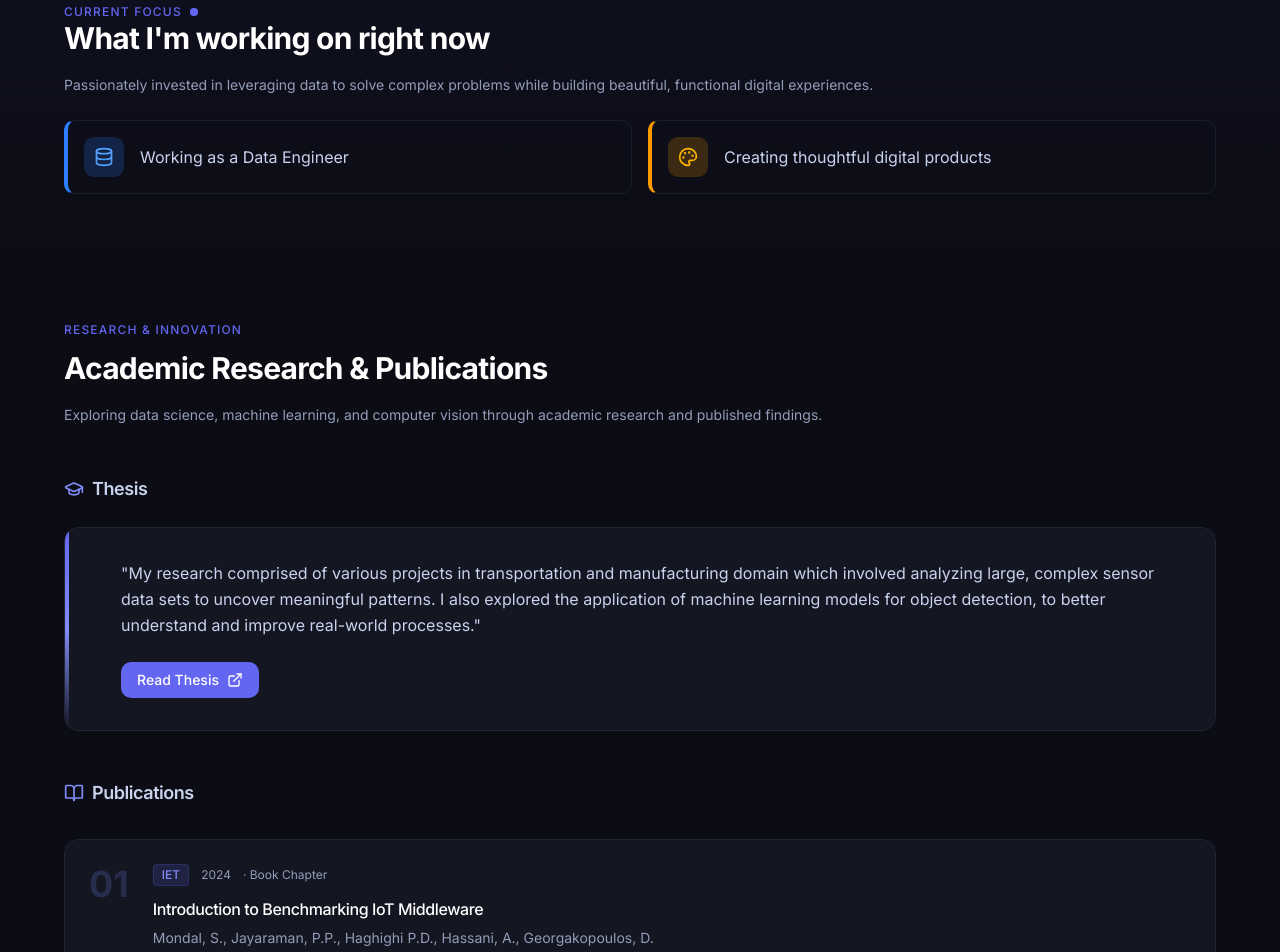
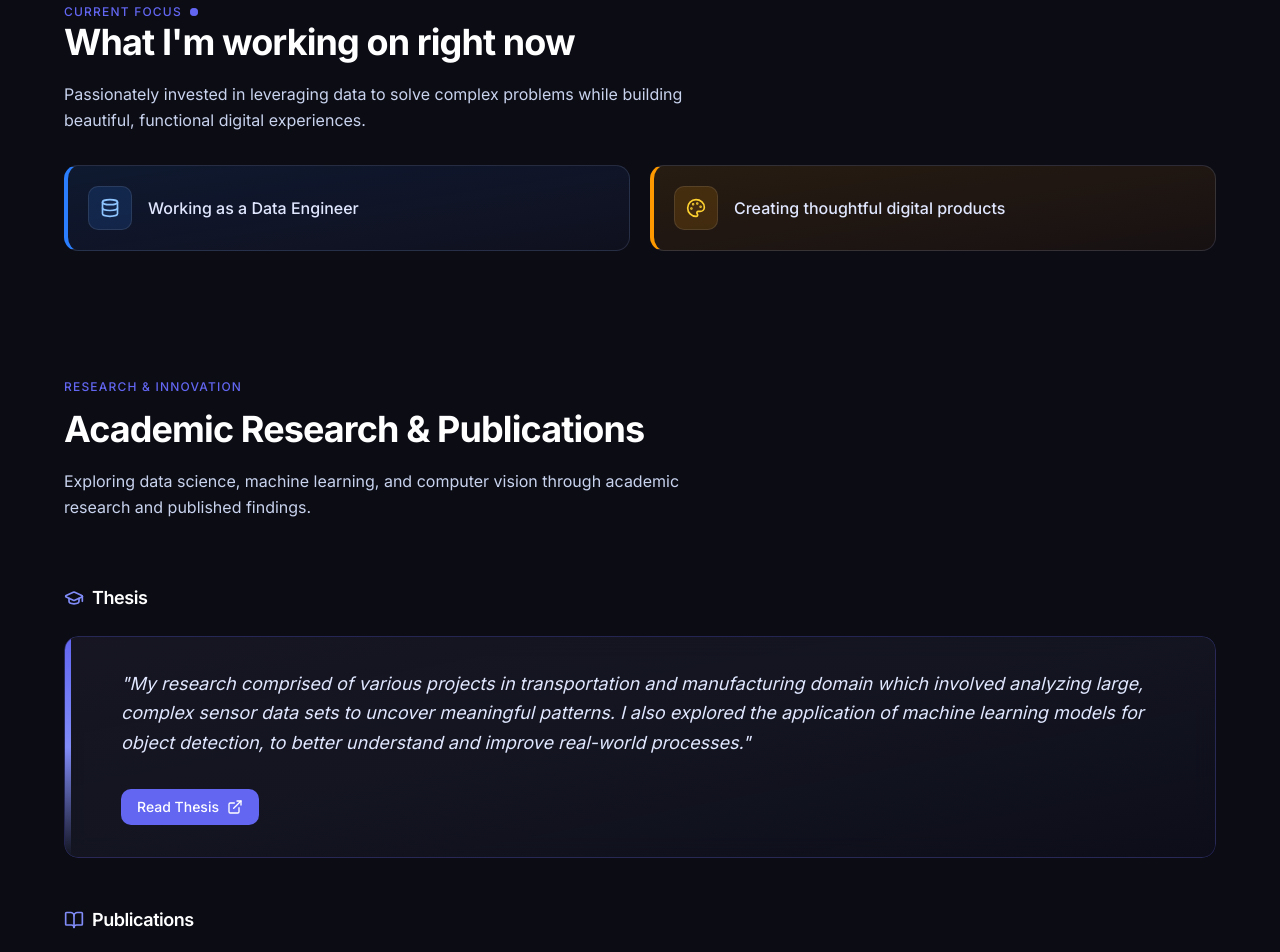
Before and after one commit to Ekta-07/Portfolio, a Next.js app: page / in a window 1280 px wide. Shown: the part 860-1812 px from the top of the page. Built offline with nearby package versions, Linux system fonts and the light colour scheme.

Commit message:
feat: Update section layouts and styles for improved visual consistency and appeal

```diff
--- a/components/sections/ArtGallerySection.tsx
+++ b/components/sections/ArtGallerySection.tsx
@@ -14,14 +14,14 @@ export function ArtGallerySection({ artPieces }: ArtGallerySectionProps) {
   const thumbnails = artPieces.slice(1);
 
   return (
-    <section className="py-16 px-6">
-      <div className="max-w-6xl mx-auto">
-        <div className="mb-12">
+    <section className="py-16 px-6 relative overflow-hidden">
+      <div className="max-w-6xl mx-auto relative z-10">
+        <div className="mb-16">
           <p className="text-xs font-medium tracking-widest text-[#6366F1] uppercase mb-3">Creative Expression</p>
-          <h2 className="text-2xl md:text-3xl font-bold text-white mb-4 leading-tight">
+          <h2 className="text-3xl md:text-4xl font-bold text-white mb-4 leading-tight">
             Digital Art & Visual Design
           </h2>
-          <p className="text-[#939DB8] text-sm leading-relaxed">
+          <p className="text-[#C9D3EE] text-base leading-relaxed max-w-2xl">
             Exploring the intersection of creativity, technology, and visual storytelling through digital art.
           </p>
         </div>
@@ -31,7 +31,7 @@ export function ArtGallerySection({ artPieces }: ArtGallerySectionProps) {
           {/* Featured - Left column (60%) */}
           <div className="md:col-span-3">
             <SpotlightCard className="h-full">
-              <div className="group overflow-hidden rounded-xl bg-[#171926]/80 backdrop-blur-sm border border-[#727DA1]/10 hover:border-[#6366F1]/25 transition-all h-full cursor-pointer">
+              <div className="group overflow-hidden rounded-xl bg-gradient-to-br from-[#1A1826]/80 via-[#171926]/70 to-[#0F0F1E]/60 backdrop-blur-md border border-[#6366F1]/20 hover:border-[#6366F1]/40 transition-all h-full cursor-pointer">
                 <div className="aspect-[3/4] bg-[#1E2133] relative overflow-hidden">
                   <Image
                     src={featured.image}
@@ -60,10 +60,10 @@ export function ArtGallerySection({ artPieces }: ArtGallerySectionProps) {
           </div>
 
           {/* Thumbnails - Right column (40%) */}
-          <div className="md:col-span-2 flex flex-col gap-4">
+          <div className="md:col-span-2 flex flex-col gap-6">
             {thumbnails.map((art) => (
               <SpotlightCard key={art.id} className="flex-1">
-                <div className="group overflow-hidden rounded-xl bg-[#171926]/80 backdrop-blur-sm border border-[#727DA1]/10 hover:border-[#6366F1]/25 transition-all h-full cursor-pointer">
+                <div className="group overflow-hidden rounded-xl bg-gradient-to-br from-[#1A1826]/70 via-[#171926]/60 to-[#0F0F1E]/50 backdrop-blur-md border border-[#6366F1]/20 hover:border-[#6366F1]/40 transition-all h-full cursor-pointer">
                   <div className="aspect-[4/3] bg-[#1E2133] relative overflow-hidden">
                     <Image
                       src={art.image}
--- a/components/sections/BlogSection.tsx
+++ b/components/sections/BlogSection.tsx
@@ -11,17 +11,17 @@ interface BlogSectionProps {
 export function BlogSection({ blogs }: BlogSectionProps) {
 
   return (
-    <section className="py-16 px-6 relative">
+    <section className="py-16 px-6 relative overflow-hidden">
       {/* Top border gradient separator */}
       <div className="absolute top-0 left-0 right-0 h-px bg-gradient-to-r from-transparent via-[#6366F1]/50 to-transparent" />
 
       <div className="max-w-6xl mx-auto">
-        <div className="mb-12">
+        <div className="mb-16">
           <p className="text-xs font-medium tracking-widest text-[#6366F1] uppercase mb-3">Blog & Insights</p>
-          <h2 className="text-2xl md:text-3xl font-bold text-white mb-4 leading-tight">
+          <h2 className="text-3xl md:text-4xl font-bold text-white mb-4 leading-tight">
             Latest Articles & Thoughts
           </h2>
-          <p className="text-[#939DB8] text-sm leading-relaxed">
+          <p className="text-[#C9D3EE] text-base leading-relaxed max-w-2xl">
             In-depth guides, technical insights, and reflections on data engineering, product development, and technology.
           </p>
         </div>
--- a/components/sections/CurrentFocusSection.tsx
+++ b/components/sections/CurrentFocusSection.tsx
@@ -11,8 +11,6 @@ export function CurrentFocusSection() {
 
   return (
     <section className="py-16 px-6 relative overflow-hidden">
-      {/* Subtle gradient background */}
-      <div className="absolute inset-0 bg-gradient-to-b from-[#6366F1]/5 to-transparent pointer-events-none" />
 
       <div className="max-w-6xl mx-auto relative z-10">
         {/* Header Section */}
@@ -28,37 +26,37 @@ export function CurrentFocusSection() {
         </FadeIn>
 
         <FadeIn direction="up" delay={0.2}>
-          <h2 className="text-2xl md:text-3xl font-bold text-white mb-4 leading-tight">
+          <h2 className="text-3xl md:text-4xl font-bold text-white mb-4 leading-tight">
             What I'm working on right now
           </h2>
         </FadeIn>
 
         <FadeIn direction="up" delay={0.3}>
-          <p className="text-[#939DB8] text-sm leading-relaxed mb-6">
+          <p className="text-[#C9D3EE] text-base leading-relaxed mb-8 max-w-2xl">
             Passionately invested in leveraging data to solve complex problems while building beautiful, functional digital experiences.
           </p>
         </FadeIn>
 
         {/* Focus Items - Cards with Left Border Accent */}
-        <div className="grid grid-cols-1 md:grid-cols-2 gap-4">
+        <div className="grid grid-cols-1 md:grid-cols-2 gap-5">
           {focusItems.map((item, index) => {
             const isDataEngineer = index === 0;
-            const bgColor = isDataEngineer ? 'bg-blue-500/20' : 'bg-amber-500/20';
-            const iconColor = isDataEngineer ? 'text-blue-400' : 'text-amber-400';
+            const bgGradient = isDataEngineer ? 'bg-gradient-to-br from-blue-500/12 to-[#6366F1]/5' : 'bg-gradient-to-br from-amber-500/12 to-orange-500/5';
             const borderColor = isDataEngineer ? 'border-l-blue-500' : 'border-l-amber-500';
-            const hoverBg = isDataEngineer ? 'hover:bg-blue-500/10' : 'hover:bg-amber-500/10';
+            const iconBg = isDataEngineer ? 'bg-blue-500/15' : 'bg-amber-500/15';
+            const iconColor = isDataEngineer ? 'text-blue-300' : 'text-amber-300';
 
             return (
               <FadeIn key={index} direction="left" delay={0.4 + index * 0.1}>
-                <div className={`flex items-center gap-4 p-4 rounded-lg border border-[#727DA1]/15 border-l-4 ${borderColor} transition-all ${hoverBg} hover:border-[#6366F1]/30`}>
-                  <div className={`flex-shrink-0 w-10 h-10 rounded-lg ${bgColor} flex items-center justify-center`}>
+                <div className={`flex items-center gap-4 p-5 rounded-xl border border-[#727DA1]/25 border-l-4 ${borderColor} ${bgGradient} backdrop-blur-sm transition-all hover:border-[#727DA1]/50 hover:bg-white/5`}>
+                  <div className={`flex-shrink-0 w-11 h-11 rounded-lg ${iconBg} flex items-center justify-center border border-white/10`}>
                     {isDataEngineer ? (
                       <Database className={`w-5 h-5 ${iconColor}`} />
                     ) : (
                       <Palette className={`w-5 h-5 ${iconColor}`} />
                     )}
                   </div>
-                  <p className="text-[#C9D3EE] text-base flex-1">{item}</p>
+                  <p className="text-[#E0E7FF] text-base font-medium flex-1">{item}</p>
                 </div>
               </FadeIn>
             );
--- a/components/sections/ResearchSection.tsx
+++ b/components/sections/ResearchSection.tsx
@@ -9,15 +9,15 @@ interface ResearchSectionProps {
 export function ResearchSection({ research }: ResearchSectionProps) {
 
   return (
-    <section className="py-16 px-6">
+    <section className="py-16 px-6 relative overflow-hidden">
       <div className="max-w-6xl mx-auto">
         {/* Section Heading */}
-        <div className="mb-12">
+        <div className="mb-16">
           <p className="text-xs font-medium tracking-widest text-[#6366F1] uppercase mb-3">Research & Innovation</p>
-          <h2 className="text-2xl md:text-3xl font-bold text-white mb-4 leading-tight">
+          <h2 className="text-3xl md:text-4xl font-bold text-white mb-4 leading-tight">
             Academic Research & Publications
           </h2>
-          <p className="text-[#939DB8] text-sm leading-relaxed">
+          <p className="text-[#C9D3EE] text-base leading-relaxed max-w-2xl">
             Exploring data science, machine learning, and computer vision through academic research and published findings.
           </p>
         </div>
@@ -26,14 +26,14 @@ export function ResearchSection({ research }: ResearchSectionProps) {
         <div className="mb-12">
           <div className="flex items-center gap-2 mb-6">
             <GraduationCap className="w-5 h-5 text-[#818CF8]" />
-            <h3 className="text-lg font-semibold text-[#C9D3EE]">Thesis</h3>
+            <h3 className="text-lg font-semibold text-white">Thesis</h3>
           </div>
           <SpotlightCard>
-            <div className="relative bg-[#171926]/80 backdrop-blur-sm border border-[#727DA1]/15 rounded-xl p-8 overflow-hidden group">
+            <div className="relative bg-gradient-to-br from-[#1A1826]/80 via-[#171926]/70 to-[#0F0F1E]/60 backdrop-blur-md border border-[#6366F1]/25 rounded-xl p-8 overflow-hidden group hover:border-[#6366F1]/40 transition-colors">
               {/* Left accent strip */}
-              <div className="absolute left-0 top-0 bottom-0 w-1 bg-gradient-to-b from-[#6366F1] via-[#818CF8] to-transparent" />
+              <div className="absolute left-0 top-0 bottom-0 w-1.5 bg-gradient-to-b from-[#6366F1] via-[#818CF8] to-transparent" />
 
-              <p className="text-[#C9D3EE] text-base leading-relaxed mb-6 pl-6">
+              <p className="text-[#E0E7FF] text-lg leading-relaxed mb-8 pl-6 italic">
                 "{research.description}"
               </p>
               {research.thesis.url && (
@@ -57,16 +57,16 @@ export function ResearchSection({ research }: ResearchSectionProps) {
         <div>
           <div className="flex items-center gap-2 mb-8">
             <BookOpen className="w-5 h-5 text-[#818CF8]" />
-            <h3 className="text-lg font-semibold text-[#C9D3EE]">Publications</h3>
+            <h3 className="text-lg font-semibold text-white">Publications</h3>
           </div>
           <div className="space-y-6">
             {research.publications.map((pub, index) => (
               <SpotlightCard key={pub.id}>
-                <div className="bg-[#171926]/80 backdrop-blur-sm border border-[#727DA1]/15 rounded-xl p-6 hover:border-[#6366F1]/30 transition-all group">
+                <div className="bg-gradient-to-br from-[#1A1826]/70 via-[#171926]/60 to-[#0F0F1E]/50 backdrop-blur-md border border-[#6366F1]/20 rounded-xl p-7 hover:border-[#6366F1]/40 transition-all group">
                   <div className="flex gap-6">
                     {/* Number Indicator */}
                     <div className="flex-shrink-0">
-                      <div className="text-4xl font-bold text-[#818CF8]/20 select-none">
+                      <div className="text-5xl font-black bg-gradient-to-b from-[#6366F1] to-[#818CF8] bg-clip-text text-transparent select-none">
                         {String(index + 1).padStart(2, '0')}
                       </div>
                     </div>
@@ -80,10 +80,10 @@ export function ResearchSection({ research }: ResearchSectionProps) {
                         <span className="text-[#939DB8] text-xs">{pub.year}</span>
                         <span className="text-[#939DB8] text-xs">· {pub.type}</span>
                       </div>
-                      <h4 className="text-base font-medium text-white mb-2 group-hover:text-[#C9D3EE] transition-colors leading-snug">
+                      <h4 className="text-lg font-semibold text-white mb-2 group-hover:text-[#E0E7FF] transition-colors leading-snug">
                         {pub.title}
                       </h4>
-                      <p className="text-[#939DB8] text-sm mb-4">{pub.authors}</p>
+                      <p className="text-[#C9D3EE] text-sm mb-4">{pub.authors}</p>
 
                       {/* DOI and View Publication Links */}
                       <div className="flex items-center gap-3 pt-2 flex-wrap">
```
Also changed, not shown: app/blog/page.tsx (+12 -15 lines).
